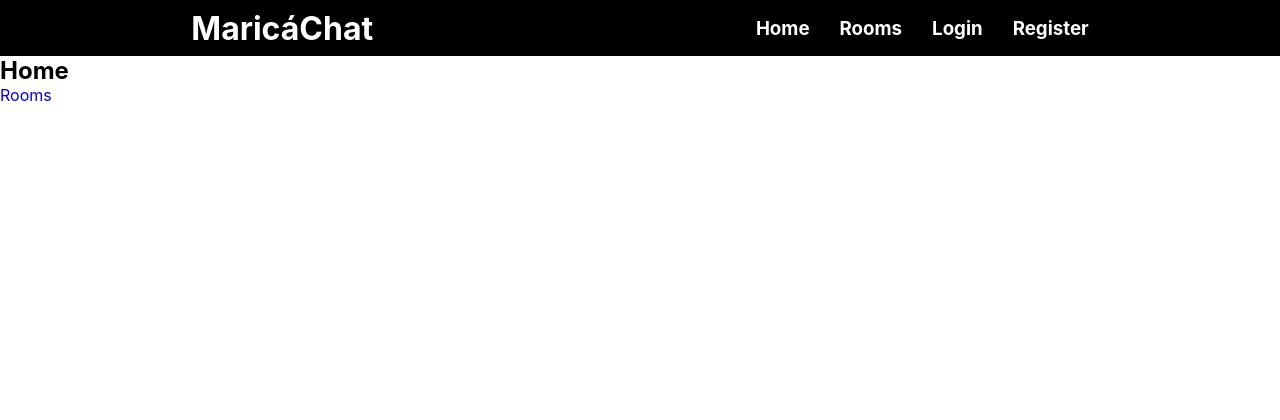
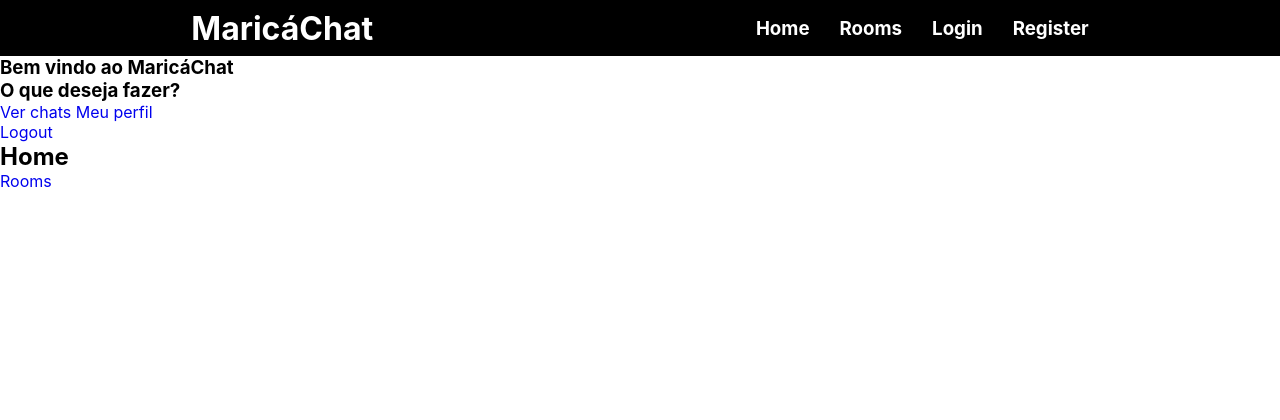
Before and after one commit to Reis567/chat3Django, a Django app: page / in a window 1280 px wide. Shown: the top 420 px of the page. Run offline with Django 4.2, Linux system fonts and the light colour scheme.

Commit message:
home html

```diff
--- a/templates/home.html
+++ b/templates/home.html
@@ -4,6 +4,22 @@
 
 {% block content %}
 
+<section class="home">
+    <div class="home-content">
+        <div class="home-title">
+            <h1>Bem vindo ao MaricáChat</h1>
+            <h3>O que deseja fazer? </h3>
+        </div>
+        <div class="home-buttons">
+            <a href="{% url 'rooms' %}">Ver chats</a>
+            <a href="#">Meu perfil</a>
+
+        </div>
+        <a href="{% url 'logout' %}">Logout</a>
+
+    </div>
+</section>
+
 <h2>Home</h2>
 <a href="{% url 'rooms' %}">Rooms</a>
 {% endblock %}
--- a/templates/room.html
+++ b/templates/room.html
@@ -1,11 +1,11 @@
 {% extends "base.html" %}
 
-{% block title %}{{room.name}}{% endblock %}
+{% block title %}{{room_name}}{% endblock %}
 
 {% block content %}
 
 <h2>Room</h2>
-<h1>{{room.name}}</h1>
+<h1>{{room_name}}</h1>
 
     <div
       class="chat__item__container"
```
Also changed, not shown: db.sqlite3, static/css/style.css (line endings or trailing spaces), static/img/bg.svg (added).
